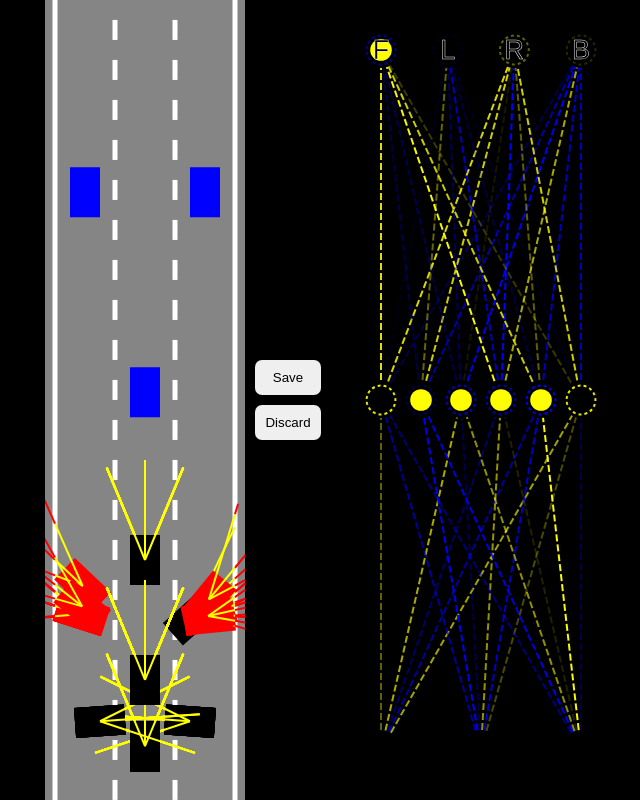
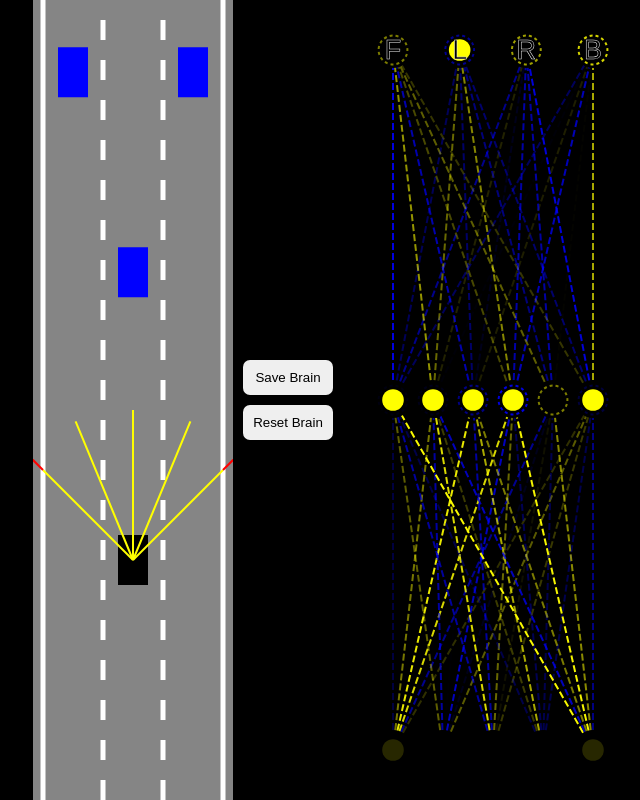
Before and after one commit to kurmorootsi/self-driving-car, a plain HTML site: page index.html in a window 1280 px wide. Shown: the whole page, without its empty margins (302-942 px from the left). Drawn offline with Linux system fonts and the light colour scheme; animation ran at ten frames a second.

Commit message:
neural brain

```diff
--- a/car.js
+++ b/car.js
@@ -1,5 +1,5 @@
 class Car {
-    constructor(x, y, width, height, controlType, maxSpeed = 3) {
+    constructor(x, y, width, height, controlType, maxSpeed = 3, test = true) {
         this.x = x;
         this.y = y;
         this.width = width;
@@ -12,6 +12,8 @@ class Car {
         this.angle = 0;
         this.damaged = false;
 
+        this.test = test;
+
         this.useBrain = controlType === "AI";
 
         if (controlType !== "DUMMY") {
@@ -22,6 +24,9 @@ class Car {
         }
 
         this.controls = new Controls(controlType);
+
+        this.img = new Image();
+        this.img.src = (controlType === "AI" ? "car2.png" : "car.png")
     }
 
     update(roadBorders, traffic) {
@@ -37,7 +42,6 @@ class Car {
                 s => s === null ? 0 : 1 - s.offset
             )
             const outputs = NeuralNetwork.feedForward(offsets, this.brain);
-            console.log(outputs);
 
             if (this.useBrain) {
                 this.controls.forward = outputs[0];
@@ -132,7 +136,18 @@ class Car {
         return points;
     }
 
-    draw(ctx, color) {
+    draw(ctx, color, drawSensor) {
+        if (!this.test) {
+            ctx.save();
+            ctx.translate(this.x, this.y);
+            ctx.rotate(-this.angle);
+            ctx.drawImage(this.img,
+                -this.width / 2,
+                -this.height / 2,
+                this.width,
+                this.height);
+            ctx.restore();
+        } else {
             if (this.damaged) {
                 ctx.fillStyle = "red";
             } else {
@@ -145,8 +160,9 @@ class Car {
                 ctx.lineTo(this.polygon[i].x, this.polygon[i].y);
             }
             ctx.fill();
+        }
 
-        if (this.sensor) {
+        if (this.sensor && drawSensor) {
             this.sensor.draw(ctx);
         }
     }
--- a/index.html
+++ b/index.html
@@ -8,8 +8,8 @@
 <body>
     <canvas id="carCanvas"></canvas>
     <div id="verticalButtons">
-        <button onclick="save()">Save</button>
-        <button onclick="discard()">Discard</button>
+        <button onclick="save()">Save Brain</button>
+        <button onclick="discard()">Reset Brain</button>
     </div>
     <canvas id="networkCanvas"></canvas>
     <script src="Visualizer.js"></script>
--- a/main.js
+++ b/main.js
@@ -9,11 +9,21 @@ const networkContext = networkCanvas.getContext("2d");
 
 const road = new Road(carCanvas.width / 2, carCanvas.width * 0.9)
 
-const N = 100;
+const N = 1;
 const cars = generateCars(N);
 let bestCar = cars[0];
 
 if (localStorage.getItem("bestBrain")) {
+    for (let i = 0; i < cars.length; i++) {
+        cars[i].brain = JSON.parse(
+            localStorage.getItem("bestBrain")
+        );
+
+        if (i !== 0) {
+            NeuralNetwork.mutate(cars[i].brain, 0.1);
+        }
+    }
+
     bestCar.brain = JSON.parse(
         localStorage.getItem("bestBrain")
     );
@@ -22,8 +32,19 @@ if (localStorage.getItem("bestBrain")) {
 const traffic = [
     new Car(road.getLaneCenter(1), -100, 30, 50, "DUMMY", 2),
     new Car(road.getLaneCenter(0), -300, 30, 50, "DUMMY", 2),
-    new Car(road.getLaneCenter(2), -300, 30, 50, "DUMMY", 2)
+    new Car(road.getLaneCenter(2), -300, 30, 50, "DUMMY", 2),
+    new Car(road.getLaneCenter(0), -500, 30, 50, "DUMMY", 2),
+    new Car(road.getLaneCenter(1), -500, 30, 50, "DUMMY", 2),
+    new Car(road.getLaneCenter(1), -700, 30, 50, "DUMMY", 2),
+    new Car(road.getLaneCenter(2), -700, 30, 50, "DUMMY", 2),
+    new Car(road.getLaneCenter(1), -800, 30, 50, "DUMMY", 2),
+    new Car(road.getLaneCenter(0), -1000, 30, 50, "DUMMY", 2),
+    new Car(road.getLaneCenter(2), -1100, 30, 50, "DUMMY", 2),
+    new Car(road.getLaneCenter(1), -1200, 30, 50, "DUMMY", 2),
 ];
+
+new Car(road.getLaneCenter(2), 100, 30, 50, "KEYS")
+
 
 animate();
 
@@ -33,7 +54,7 @@ function save() {
 }
 
 function discard() {
-
+    localStorage.removeItem("bestBrain");
 }
 
 function generateCars(N) {
@@ -71,9 +92,14 @@ function animate(time) {
         traffic[i].draw(carContext, "blue");
     }
 
+    carContext.globalAlpha = 0.2;
+
     for (let i = 0; i < cars.length; i++) {
         cars[i].draw(carContext, "black");
     }
+    carContext.globalAlpha = 1;
+
+    bestCar.draw(carContext, "black", true);
 
     carContext.restore();
 
--- a/network.js
+++ b/network.js
@@ -20,6 +20,28 @@ class NeuralNetwork {
         }
 
         return outputs;
+    }
+
+    static mutate(network, amount = 1) {
+        network.levels.forEach(level => {
+            for (let i = 0; i < level.biases.length; i++) {
+                level.biases[i] = lerp(
+                    level.biases[i],
+                    Math.random() * 2 - 1,
+                    amount
+                )
+            }
+
+            for (let i = 0; i < level.weights.length; i++) {
+                for (let j = 0; j < level.weights[i].length; j++) {
+                    level.weights[i][j] = lerp(
+                        level.weights[i][j],
+                        Math.random() * 2 - 1,
+                        amount
+                    )
+                }
+            }
+        });
     }
 }
 
--- a/sensor.js
+++ b/sensor.js
@@ -1,9 +1,9 @@
 class Sensor {
     constructor(car) {
         this.car = car;
-        this.rayCount = 3;
-        this.rayLength = 100;
-        this.raySpread = Math.PI / 4;
+        this.rayCount = 5;
+        this.rayLength = 150;
+        this.raySpread = Math.PI / 2;
 
         this.rays = [];
         this.readings = [];
```
Also changed, not shown: car.png (added), car2.png (added). Lines whose indentation alone changed are shown as unchanged.
